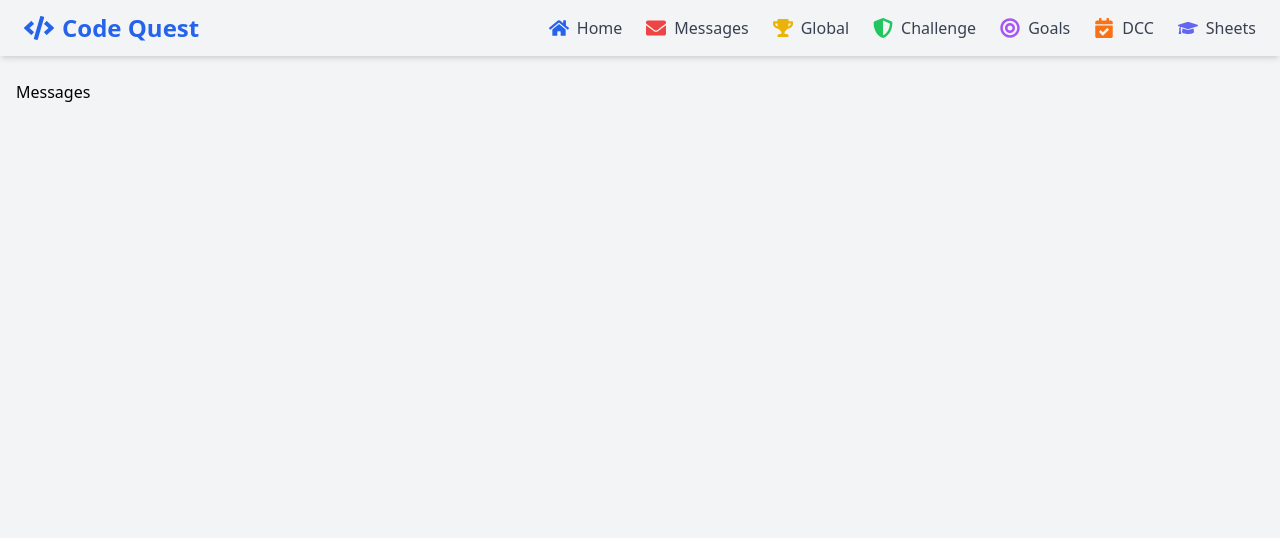
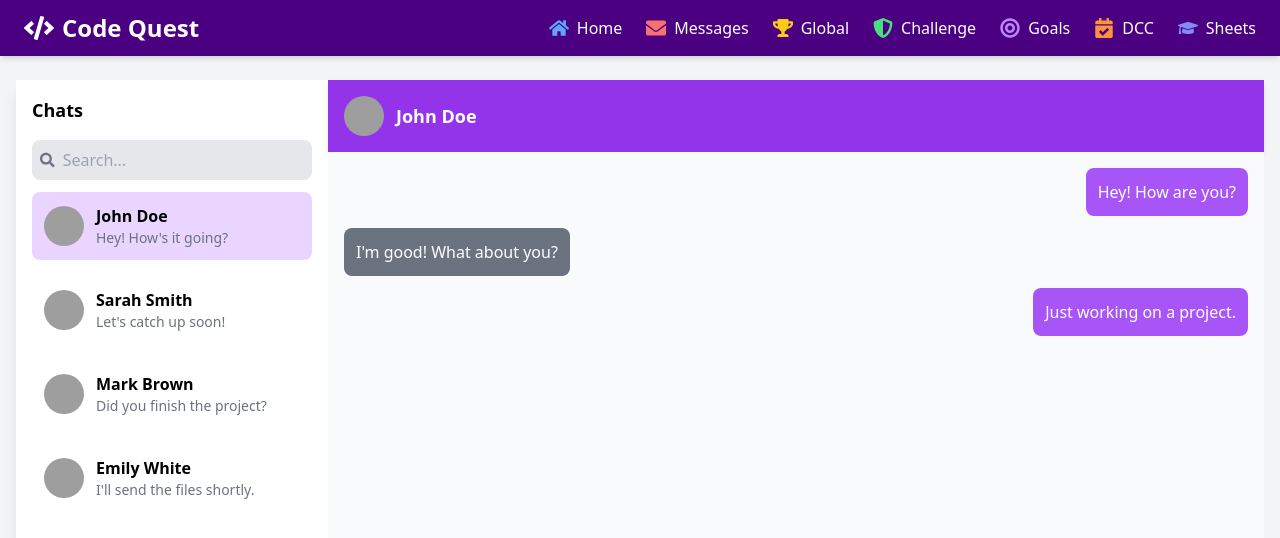
Before and after one commit to aniket-paraswar/dsatrack, a React (Vite) app in the folder dsa/: page /dashboard in a window 1280 px wide. Both pictures are taken after a click on the item "Messages". Shown: the top 538 px of the page. Built offline with nearby package versions, Linux system fonts and the light colour scheme; grey boxes are pictures that could not be loaded.

Commit message:
dupdatechat

```diff
--- a/dsa/src/components/ui/DashboardNav.jsx
+++ b/dsa/src/components/ui/DashboardNav.jsx
@@ -23,44 +23,34 @@ const DashboardNav = ({ onMenuClick }) => {
   }, []);
 
   return (
-    <nav ref={navRef} className="bg-purple shadow-md">
+    <nav ref={navRef} className="bg-[#4B0082] shadow-md">
       <div className="container mx-auto flex justify-between items-center px-6 py-3">
         {/* Logo with Code Icon */}
-        <div className="flex items-center space-x-2 text-blue-600">
+        <div className="flex items-center space-x-2 text-white">
           <FaCode className="text-3xl" />
           <h1 className="text-2xl font-bold">Code Quest</h1>
         </div>
 
         {/* Navigation Links */}
-        <ul className="flex space-x-6 text-gray-700 font-medium">
-          <li className="flex items-center space-x-2 hover:text-blue-600 transition duration-300" onClick={() => onMenuClick("home")}>
-            <FaHome className="text-xl text-blue-600" />
-            <span>Home</span>
-          </li>
-          <li className="flex items-center space-x-2 hover:text-blue-600 transition duration-300" onClick={() => onMenuClick("messages")}>
-            <FaEnvelope className="text-xl text-red-500" />
-            <span>Messages</span>
-          </li>
-          <li className="flex items-center space-x-2 hover:text-blue-600 transition duration-300" onClick={() => onMenuClick("global")}>
-            <FaTrophy className="text-xl text-yellow-500" />
-            <span>Global</span>
-          </li>
-          <li className="flex items-center space-x-2 hover:text-blue-600 transition duration-300" onClick={() => onMenuClick("challenge")}>
-            <FaShieldAlt className="text-xl text-green-500" />
-            <span>Challenge</span>
-          </li>
-          <li className="flex items-center space-x-2 hover:text-blue-600 transition duration-300" onClick={() => onMenuClick("goals")}>
-            <FaBullseye className="text-xl text-purple-500" />
-            <span>Goals</span>
-          </li>
-          <li className="flex items-center space-x-2 hover:text-blue-600 transition duration-300" onClick={() => onMenuClick("dcc")}>
-            <FaCalendarCheck className="text-xl text-orange-500" />
-            <span>DCC</span>
-          </li>
-          <li className="flex items-center space-x-2 hover:text-blue-600 transition duration-300" onClick={() => onMenuClick("sheets")}>
-            <FaGraduationCap className="text-xl text-indigo-500" />
-            <span>Sheets</span>
-          </li>
+        <ul className="flex space-x-6 text-white font-medium">
+          {[
+            { label: "Home", icon: <FaHome className="text-blue-400" />, section: "home" },
+            { label: "Messages", icon: <FaEnvelope className="text-red-400" />, section: "messages" },
+            { label: "Global", icon: <FaTrophy className="text-yellow-400" />, section: "global" },
+            { label: "Challenge", icon: <FaShieldAlt className="text-green-400" />, section: "challenge" },
+            { label: "Goals", icon: <FaBullseye className="text-purple-400" />, section: "goals" },
+            { label: "DCC", icon: <FaCalendarCheck className="text-orange-400" />, section: "dcc" },
+            { label: "Sheets", icon: <FaGraduationCap className="text-indigo-400" />, section: "sheets" },
+          ].map((item, index) => (
+            <li
+              key={index}
+              className="flex items-center space-x-2 cursor-pointer hover:text-gray-300 transition duration-300"
+              onClick={() => onMenuClick(item.section)}
+            >
+              <span className="text-xl">{item.icon}</span>
+              <span>{item.label}</span>
+            </li>
+          ))}
         </ul>
       </div>
     </nav>
--- a/dsa/src/components/ui/Messages.jsx
+++ b/dsa/src/components/ui/Messages.jsx
@@ -1,8 +1,100 @@
-import React from 'react'
+import React, { useState } from "react";
+import { FaPaperPlane, FaUserCircle, FaSearch } from "react-icons/fa";
+
+const dummyChats = [
+  { id: 1, name: "John Doe", lastMessage: "Hey! How's it going?", avatar: "https://randomuser.me/api/portraits/men/1.jpg" },
+  { id: 2, name: "Sarah Smith", lastMessage: "Let's catch up soon!", avatar: "https://randomuser.me/api/portraits/women/2.jpg" },
+  { id: 3, name: "Mark Brown", lastMessage: "Did you finish the project?", avatar: "https://randomuser.me/api/portraits/men/3.jpg" },
+  { id: 4, name: "Emily White", lastMessage: "I'll send the files shortly.", avatar: "https://randomuser.me/api/portraits/women/4.jpg" },
+];
+
+const dummyMessages = [
+  { id: 1, text: "Hey! How are you?", sender: "user" },
+  { id: 2, text: "I'm good! What about you?", sender: "other" },
+  { id: 3, text: "Just working on a project.", sender: "user" },
+];
 
 const Messages = () => {
+  const [messages, setMessages] = useState(dummyMessages);
+  const [newMessage, setNewMessage] = useState("");
+  const [selectedChat, setSelectedChat] = useState(dummyChats[0]);
+
+  const sendMessage = () => {
+    if (newMessage.trim() !== "") {
+      setMessages([...messages, { id: messages.length + 1, text: newMessage, sender: "user" }]);
+      setNewMessage("");
+      setTimeout(() => {
+        setMessages((prev) => [...prev, { id: prev.length + 1, text: "Got it! 👍", sender: "other" }]);
+      }, 1000);
+    }
+  };
+
   return (
-    <div>Messages</div>
-  )
-}
+    <div className="flex h-screen bg-gray-100">
+      {/* Sidebar - Chat List */}
+      <div className="w-1/3 md:w-1/4 bg-white shadow-lg p-4">
+        <h2 className="text-lg font-semibold mb-4">Chats</h2>
+        <div className="flex items-center mb-3 p-2 bg-gray-200 rounded-lg">
+          <FaSearch className="text-gray-500 mr-2" />
+          <input type="text" placeholder="Search..." className="bg-transparent outline-none w-full" />
+        </div>
+        <div className="space-y-4">
+          {dummyChats.map((chat) => (
+            <div
+              key={chat.id}
+              className={`flex items-center p-3 rounded-lg cursor-pointer transition ${selectedChat.id === chat.id ? "bg-purple-200" : "hover:bg-gray-200"}`}
+              onClick={() => setSelectedChat(chat)}
+            >
+              <img src={chat.avatar} alt={chat.name} className="w-10 h-10 rounded-full mr-3" />
+              <div>
+                <h3 className="text-md font-semibold">{chat.name}</h3>
+                <p className="text-sm text-gray-500">{chat.lastMessage}</p>
+              </div>
+            </div>
+          ))}
+        </div>
+      </div>
+
+      {/* Main Chat Section */}
+      <div className="flex-1 flex flex-col">
+        {/* Chat Header */}
+        <div className="bg-purple-600 text-white p-4 flex items-center shadow-md">
+          <img src={selectedChat.avatar} alt={selectedChat.name} className="w-10 h-10 rounded-full mr-3" />
+          <h2 className="text-lg font-semibold">{selectedChat.name}</h2>
+        </div>
+
+        {/* Chat Messages */}
+        <div className="flex-1 p-4 overflow-y-auto space-y-3 bg-gray-50">
+          {messages.map((msg) => (
+            <div key={msg.id} className={`flex ${msg.sender === "user" ? "justify-end" : "justify-start"}`}>
+              <div
+                className={`p-3 max-w-xs rounded-lg text-white ${
+                  msg.sender === "user" ? "bg-purple-500" : "bg-gray-500"
+                }`}
+              >
+                {msg.text}
+              </div>
+            </div>
+          ))}
+        </div>
+
+        {/* Message Input */}
+        <div className="p-3 bg-white shadow-md flex items-center">
+          <input
+            type="text"
+            placeholder="Type a message..."
+            className="flex-1 p-2 border rounded-lg focus:outline-none"
+            value={newMessage}
+            onChange={(e) => setNewMessage(e.target.value)}
+            onKeyPress={(e) => e.key === "Enter" && sendMessage()}
+          />
+          <button className="ml-2 bg-purple-600 text-white p-2 rounded-lg hover:bg-purple-700 transition" onClick={sendMessage}>
+            <FaPaperPlane />
+          </button>
+        </div>
+      </div>
+    </div>
+  );
+};
+
 export default Messages;
```
